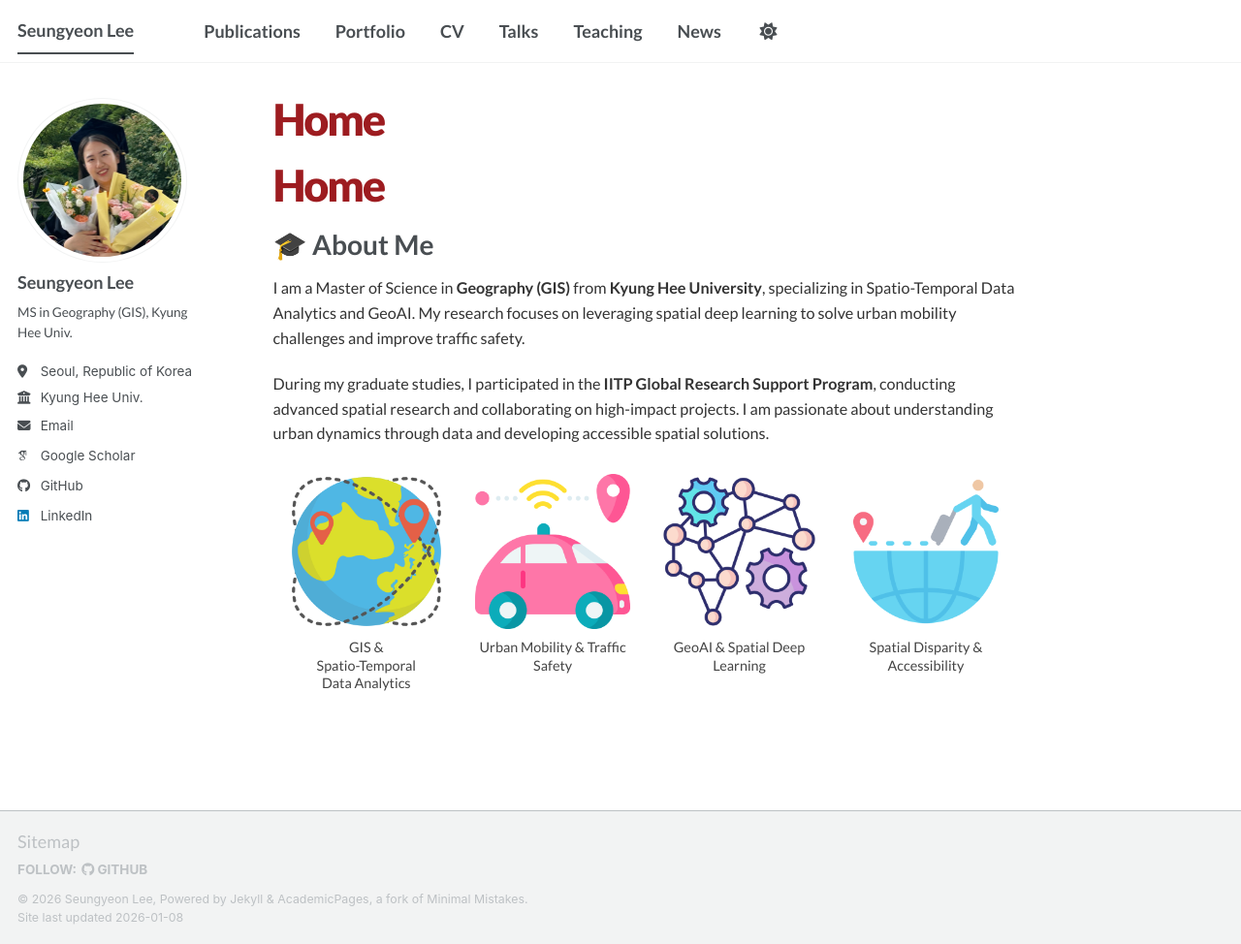
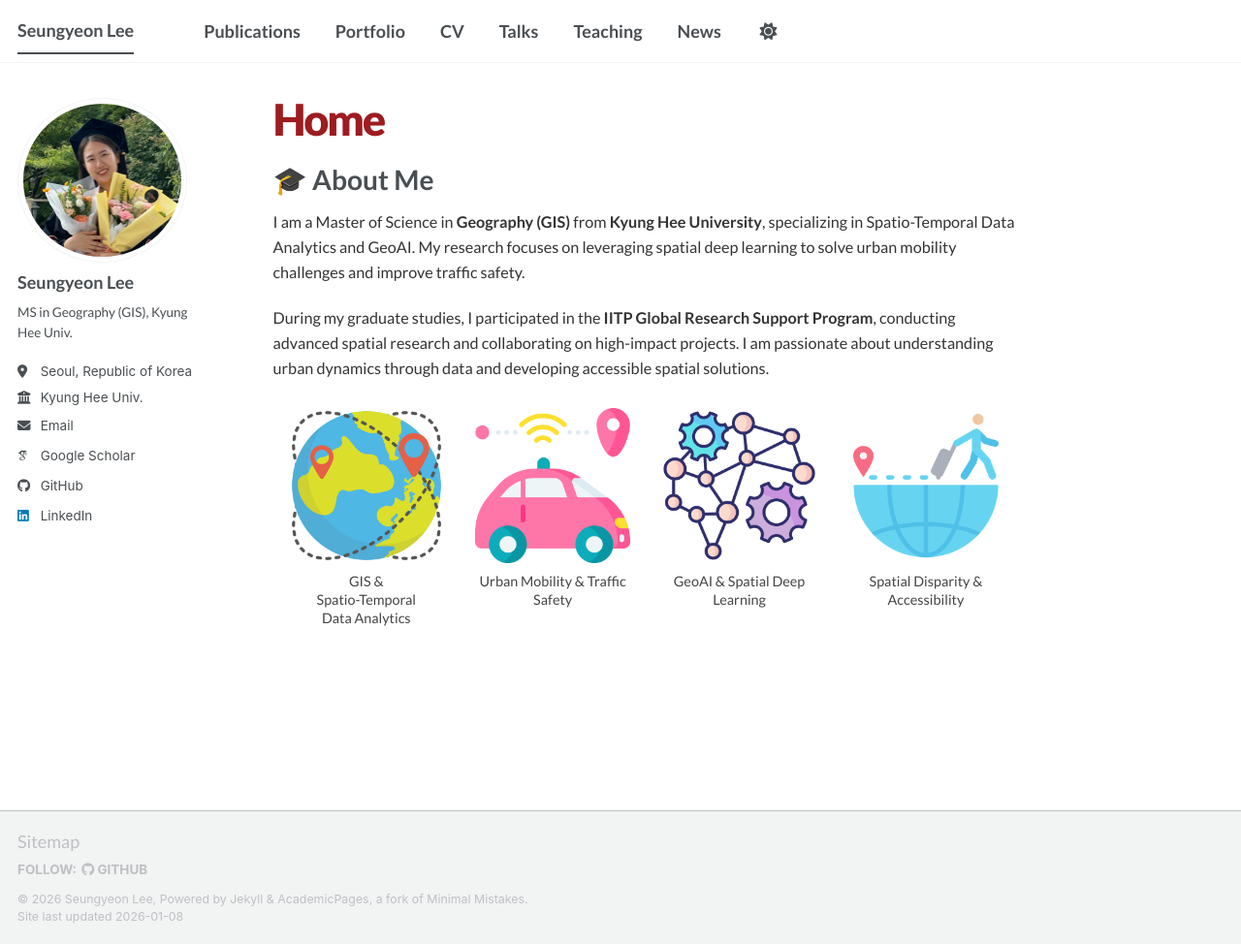
Before and after one commit to seungyeon677/seungyeon677.github.io, a Jekyll site: the page built from _pages/about.md, in a window 1280 px wide and 974 px high. Shown: the whole window at 97% size. Built offline with Jekyll 4.4.1, drawn with Linux system fonts in a browser that asks for light colours; some web fonts are replaced; a script bundle is joined from its source files by our own code; library files that are not in the unit come from our copies.

Commit message:
Update single.html

```diff
--- a/_layouts/single.html
+++ b/_layouts/single.html
@@ -26,7 +26,6 @@
     <div class="page__inner-wrap">
       {% unless page.header.overlay_color or page.header.overlay_image %}
         <header>
-          {% if page.title %}<h1 class="page__title" itemprop="headline">{{ page.title | markdownify | remove: "<p>" | remove: "</p>" }}</h1>{% endif %}
           {% if page.title %}
             <h1 class="page__title"
                 {% if page.title_size == 'small' %} style="font-size: 1.25rem !important;" {% endif %}
```
